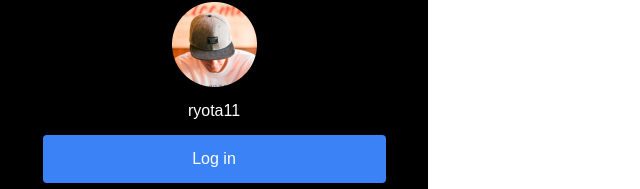
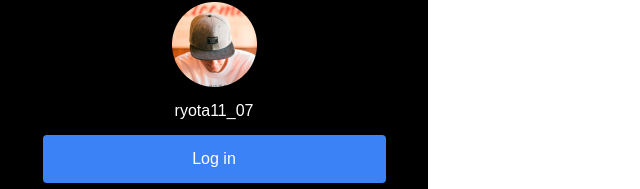
Before and after one commit to yuna011/teamproject-2024, a Next.js app: page /signin in a window 1280 px wide. Shown: the part 298-487 px from the top of the page, without its empty margins (0-640 px from the left). Built offline with nearby package versions, Linux system fonts and the light colour scheme.

Commit message:
fix: 未使用のimport削除、シングルコートを文字参照に変更

```diff
--- a/src/app/signin/page.tsx
+++ b/src/app/signin/page.tsx
@@ -1,7 +1,7 @@
 import { useState } from 'react';
 
-export default function Signin(){
-  return(
+export default function Signin() {
+  return (
     <div className="h-screen flex flex-col justify-between text-white bg-black">
       <div className='flex flex-col justify-center items-center flex-grow border-b border-slate-800'>
         <p className='mb-14'>
@@ -10,7 +10,7 @@ export default function Signin(){
         <p>
           <img src="/images/account.png" alt="Account" />
         </p>
-      <p className='m-3'>ryota11</p>
+        <p className='m-3'>ryota11_07</p>
         <p className="w-[343px]  py-3 px-32 rounded text-center bg-blue-500 ">
           <button>Log in</button>
         </p>
--- a/src/app/signin/password/page.tsx
+++ b/src/app/signin/password/page.tsx
@@ -1,7 +1,5 @@
-import { useState } from 'react';
-
-export default function Signin(){
-    return(
+export default function Signin() {
+    return (
         <div className="h-screen flex flex-col justify-between text-white bg-black">
             <div className='flex flex-col justify-center items-center flex-grow border-b border-slate-800'>
                 <p className='mb-14'>
@@ -9,10 +7,10 @@ export default function Signin(){
                 </p>
                 <div>
                     <p className='mb-4'>
-                    <input type="text" placeholder='user_name' className='w-[343px] h-11 pl-4  rounded border border-white/20 bg-[#121212]'/>
+                        <input type="text" placeholder='user_name' className='w-[343px] h-11 pl-4  rounded border border-white/20 bg-[#121212]' />
                     </p>
                     <p>
-                    <input type="password" placeholder='password' className='w-[343px] h-11 pl-4  rounded border border-white/20  bg-[#121212]'/>
+                        <input type="password" placeholder='password' className='w-[343px] h-11 pl-4  rounded border border-white/20  bg-[#121212]' />
                     </p>
                 </div>
                 <p className='text-blue-500 mt-4 mb-8 text-right text-xs text-right w-[343px]'>Forgot password?</p>
@@ -22,7 +20,7 @@ export default function Signin(){
                 <div className='flex flex-col gap-6 items-center mt-10 text-white/60'>
                     <p className='text-blue-500'>Log in with Facebook</p>
                     <p className='text-xs'>OR</p>
-                <p>Don't have an account? <span className='text-blue-500'>Sign up.</span></p>
+                    <p>Don&apos;t have an account? <span className='text-blue-500'>Sign up.</span></p>
                 </div>
             </div>
             <p className="pt-3 mb-12 text-center text-xs text-white/60">Instagram from Facebook</p>
```
Also changed, not shown: src/app/styles/startPage/under.module.css (+0 -39 lines). Lines whose indentation alone changed are shown as unchanged.
